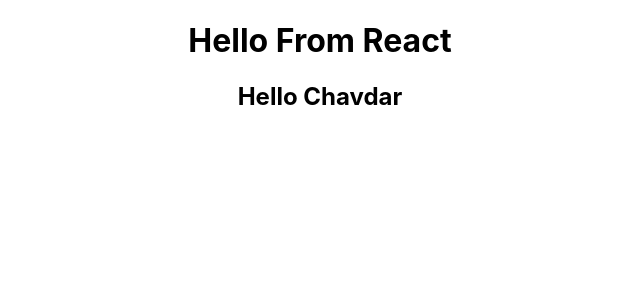
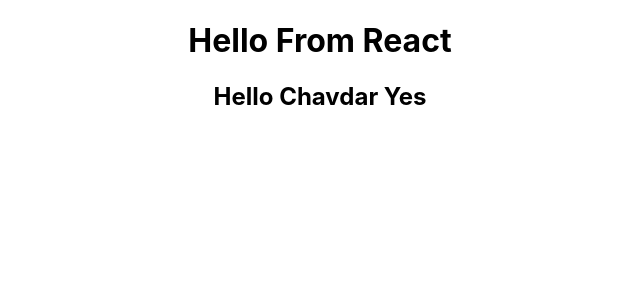
Before and after one commit to chocho77/reactjs, a React (Create React App) app: page / in a window 1280 px wide. Shown: the top 300 px of the page, without its empty margins (320-960 px from the left). Built offline with nearby package versions, Linux system fonts and the light colour scheme.

Commit message:
update h2 tag in div tag

```diff
--- a/src/App.js
+++ b/src/App.js
@@ -2,10 +2,12 @@
 
 function App() {
   const name = "Chavdar";
+  const x = true;
+
   return (
     <div className="App">
      <h1>Hello From React</h1>
-     <h2>Hello {name}</h2>
+     <h2>Hello {name} {x ? 'Yes' : 'No'}</h2>
     </div>
   );
 }
```
